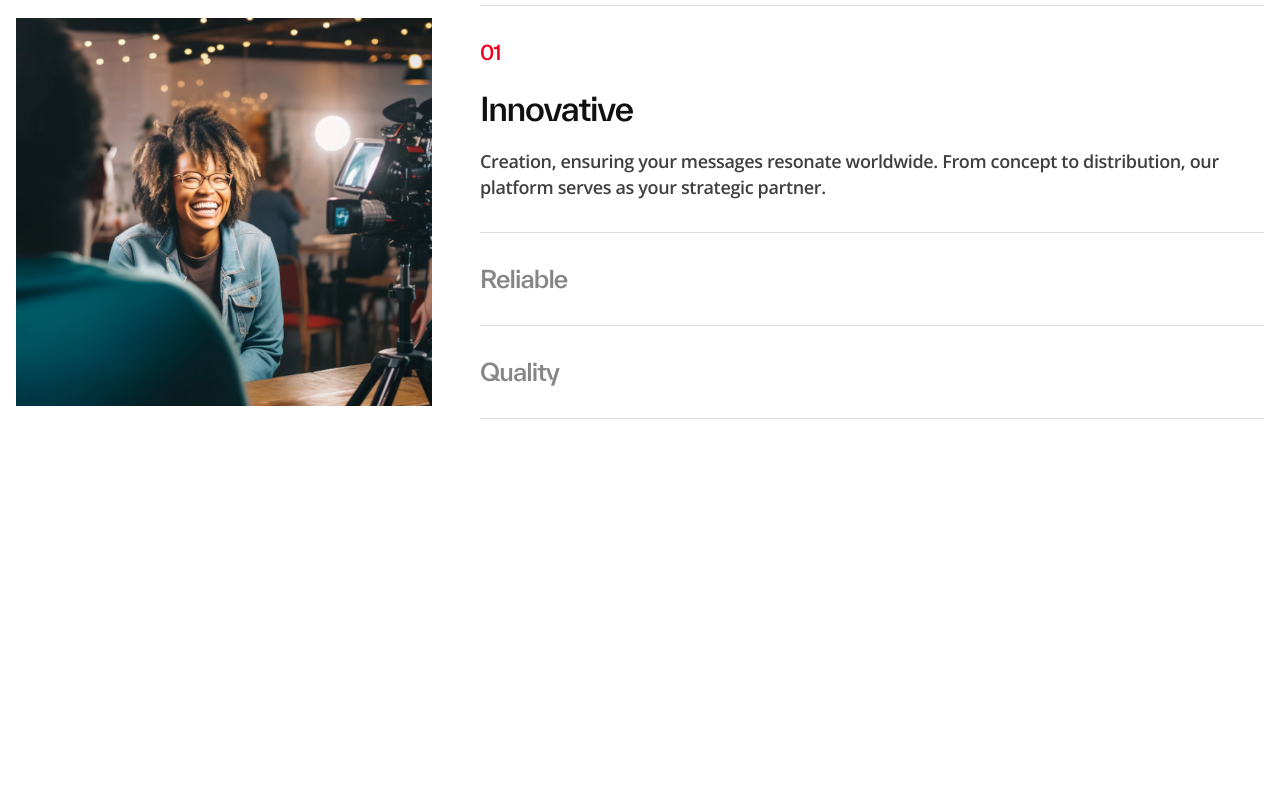
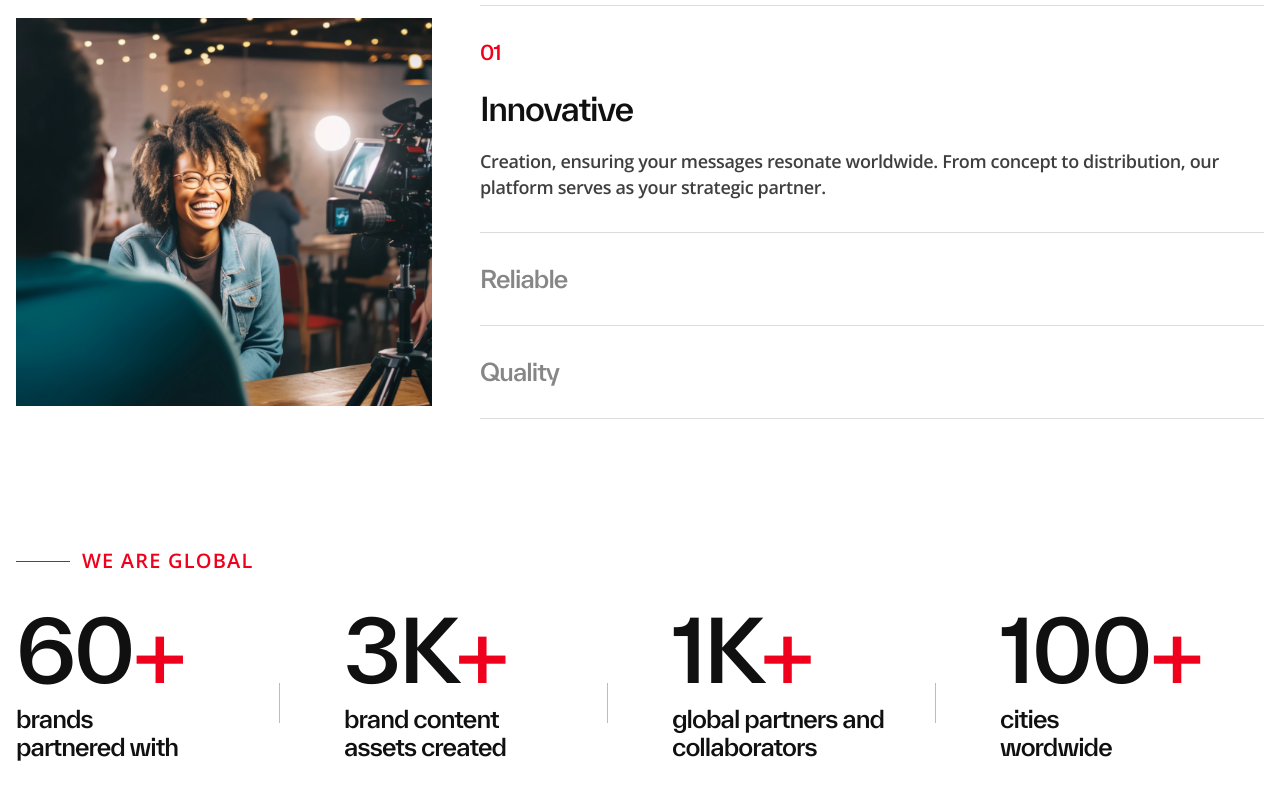
Before and after one commit to SisodiyaAakash/brucira-assessment, a React (Vite) app: page / in a window 1280 px wide. Shown: the part 1166-1966 px from the top of the page. Before the commit the page ends 1621 px from the top, so only its background shows below. Built offline with nearby package versions, Linux system fonts and the light colour scheme.

Commit message:
Developed the Global statistics section, defined new classes for common title and converted inner wrap to container default styling and renamed it with inner-wrap

```diff
--- /dev/null
+++ b/public/json/statistics.json
@@ -0,0 +1,28 @@
+{
+  "stats": [
+    {
+      "statValue": 60,
+      "prefix": "",
+      "suffix": "+",
+      "label": "brands<br /> partnered with"
+    },
+    {
+      "statValue": 3000,
+      "prefix": "",
+      "suffix": "+",
+      "label": "brand content<br /> assets created"
+    },
+    {
+      "statValue": 1000,
+      "prefix": "",
+      "suffix": "+",
+      "label": "global partners and<br /> collaborators"
+    },
+    {
+      "statValue": 100,
+      "prefix": "",
+      "suffix": "+",
+      "label": "cities<br /> wordwide"
+    }
+  ]
+}
--- a/src/App.jsx
+++ b/src/App.jsx
@@ -5,10 +5,12 @@ import Header from "./comps/header";
 import HeroSection from "./comps/heroSection";
 import PartnersLogoSection from "./comps/partnersLogoSection";
 import Faq1Section from "./comps/faq1Section";
+import GlobalNumberSection from "./comps/globalNumberSection";
 
 function App() {
   const [homeData, setHomeData] = useState(null);
   const [teamData, setTeamData] = useState(null);
+  const [statisticsData, setStatisticsData] = useState(null);
   const [loading, setLoading] = useState(true);
 
   useEffect(() => {
@@ -22,9 +24,14 @@ function App() {
         const teamResponse = await fetch("/json/team.json");
         const teamJson = await teamResponse.json();
 
+        // Fetch statistics.json
+        const statisticsResponse = await fetch("/json/statistics.json");
+        const statisticsJson = await statisticsResponse.json();
+
         // Set both data states
         setHomeData(homeJson);
         setTeamData(teamJson);
+        setStatisticsData(statisticsJson);
       } catch (error) {
         console.error("Error loading JSON data:", error);
       } finally {
@@ -39,7 +46,7 @@ function App() {
     return <Loader />;
   }
 
-  if (!homeData || !teamData) {
+  if (!homeData || !teamData || !statisticsData) {
     return <div>Error loading data.</div>;
   }
 
@@ -52,6 +59,10 @@ function App() {
       />
       <PartnersLogoSection data={homeData.partnersLogoSection} />
       <Faq1Section data={homeData.faq1Section} />
+      <GlobalNumberSection
+        data={homeData.globalNumberSection}
+        stats={statisticsData.stats}
+      />
     </>
   );
 }
--- a/src/assets/style/comps/_header.scss
+++ b/src/assets/style/comps/_header.scss
@@ -1,5 +1,5 @@
 header.header {
-  .header-inner-wrap {
+  .inner-wrap {
     nav.menu {
       @media screen and (max-width: 767px) {
         position: fixed;
--- a/src/comps/faq1Section.jsx
+++ b/src/comps/faq1Section.jsx
@@ -17,7 +17,7 @@ function Faq1Section({ data }) {
 
     return (
         <section className="faq-section py-9">
-            <div className="faq-section-inner-wrap container mx-auto">
+            <div className="inner-wrap">
                 <h2
                     className="text-2xl md:text-3xl lg:text-4xl xl:text-5xl mb-8 md:mb-12 lg:mb-16"
                     dangerouslySetInnerHTML={{ __html: data.title }}
--- /dev/null
+++ b/src/comps/globalNumberSection.jsx
@@ -0,0 +1,53 @@
+import React from "react";
+
+function GlobalNumberSection({ data, stats }) {
+    function formatNumber(value) {
+        if (value >= 1_000_000) {
+            return `${(value / 1_000_000).toFixed(1).replace(/\.0$/, '')}M`;
+        } else if (value >= 1_000) {
+            return `${(value / 1_000).toFixed(1).replace(/\.0$/, '')}K`;
+        }
+        return value;
+    }
+
+    return (
+        <section className="global-number-section py-10 sm:py-16 md:py-20 lg:py-[92px]">
+            <div className="inner-wrap">
+                {data.title && (
+                    <h2 className="section-title mb-6 md:mb-[30px]">{data.title}</h2>
+                )}
+
+                {stats && (
+                    <div className="statistics grid grid-cols-1 sm:grid-cols-2 lg:grid-cols-4 gap-8 sm:gap-10 md:gap-12 lg:gap-14 xl:gap-16">
+                        {stats.map((stat, index) => (
+                            <div key={index}
+                                className={`
+                                    stat relative after:bg-[#BDBDBD] dark:after:bg-[#454545] after:absolute
+                                    ${(index + 1) % 4 !== 0 ? " lg:after:content-[''] lg:after:w-[0.94px] lg:after:h-10 lg:after:block after:right-0 after:top-2/4 -after:translate-y-2/4 lg:pr-8" : ""}
+                                    ${(index + 1) % 2 !== 0 ? " sm:after:content-[''] sm:after:w-[0.94px] sm:after:h-10 sm:after:block after:right-0 after:top-2/4 -after:translate-y-2/4 sm:pr-6" : ""}
+                                    ${index !== 0 ? "pt-8 sm:pt-0 border-t-[0.94px] sm:border-t-0 border-[#BDBDBD] dark:border-[#454545]" : ""}
+                                `}
+                            >
+                                {stat.statValue && (
+                                    <h3 className="text-4xl sm:text-5xl md:text-6xl lg:text-7xl xl:text-8xl mb-3">
+                                        {stat.prefix && <span>{stat.prefix}</span>}
+                                        {formatNumber(stat.statValue)}
+                                        {stat.suffix && <span>{stat.suffix}</span>}
+                                    </h3>
+                                )}
+                                {stat.label && (
+                                    <h4
+                                        className="text-xl md:text-2xl lg:text-3xl"
+                                        dangerouslySetInnerHTML={{ __html: stat.label }}
+                                    />
+                                )}
+                            </div>
+                        ))}
+                    </div>
+                )}
+            </div>
+        </section>
+    );
+}
+
+export default GlobalNumberSection;
--- a/src/comps/header.jsx
+++ b/src/comps/header.jsx
@@ -26,7 +26,7 @@ const Header = () => {
 
     return (
         <header className="header sticky top-0 max-h-20 bg-background md:max-h-[86px] py-6 border-b border-black border-opacity-10 z-[999]">
-            <div className="header-inner-wrap container flex flex-wrap items-center justify-between gap-8 lg:gap-10">
+            <div className="inner-wrap flex flex-wrap items-center justify-between gap-8 lg:gap-10">
                 <div className="top-nav w-full md:w-auto flex justify-between items-center">
                     {/* Logo */}
                     <div className="logo">
--- a/src/comps/heroSection.jsx
+++ b/src/comps/heroSection.jsx
@@ -11,7 +11,7 @@ const HeroSection = ({ data, team }) => {
 
     return (
         <section className="hero-section py-7 md:py-9">
-            <div className="hero-section-inner-wrap container">
+            <div className="inner-wrap">
                 {data.title && (
                     <h1
                         className="text-5xl sm:text-6xl md:text-7xl lg:text-8xl xl:text-9xl mb-8 md:mb-10 lg:mb-12"
@@ -80,7 +80,7 @@ const HeroSection = ({ data, team }) => {
 
                     {data.videoArea && (
                         // Video Area
-                        <div className="video-area relative w-full md:max-w-64 md:w-1/3 rounded-lg overflow-hidden mt-8 md:mt-0">
+                        <div className="video-area relative w-full md:max-w-64 md:w-1/3 rounded-lg overflow-hidden">
                             {data.videoArea.thumbnailImg && (
                                 <img src={data.videoArea.thumbnailImg} className="w-full h-auto" />
                             )}
--- a/src/index.css
+++ b/src/index.css
@@ -90,6 +90,14 @@ body {
   background: var(--background);
 }
 
+.inner-wrap {
+  @apply container;
+}
+
+.section-title  {
+  @apply flex items-center gap-2 md:gap-3 text-2xl font-body font-semibold text-red uppercase tracking-[0.06em] before:content-[""] before:block before:min-w-10 md:before:min-w-12 lg:before:min-w-[54px] before:w-10 md:before:w-12 lg:before:w-[54px] before:h-[1px] before:bg-red;
+}
+
 @layer base {
   h1,
   h2,
```
